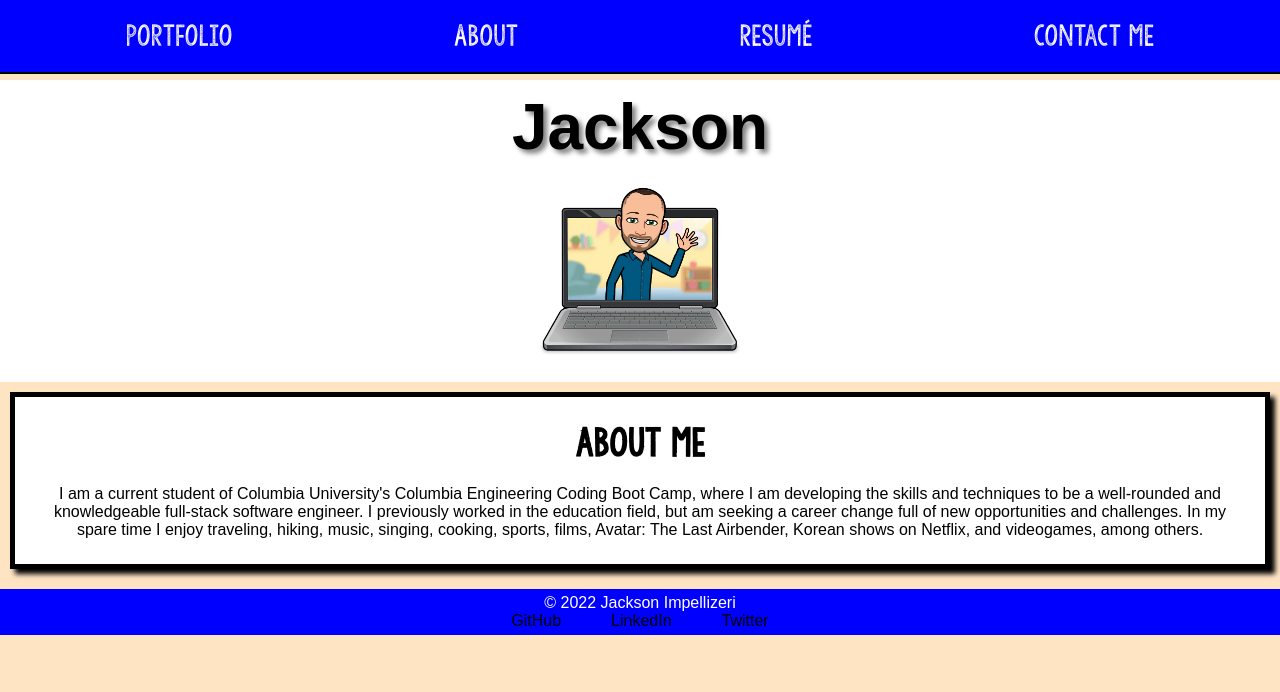
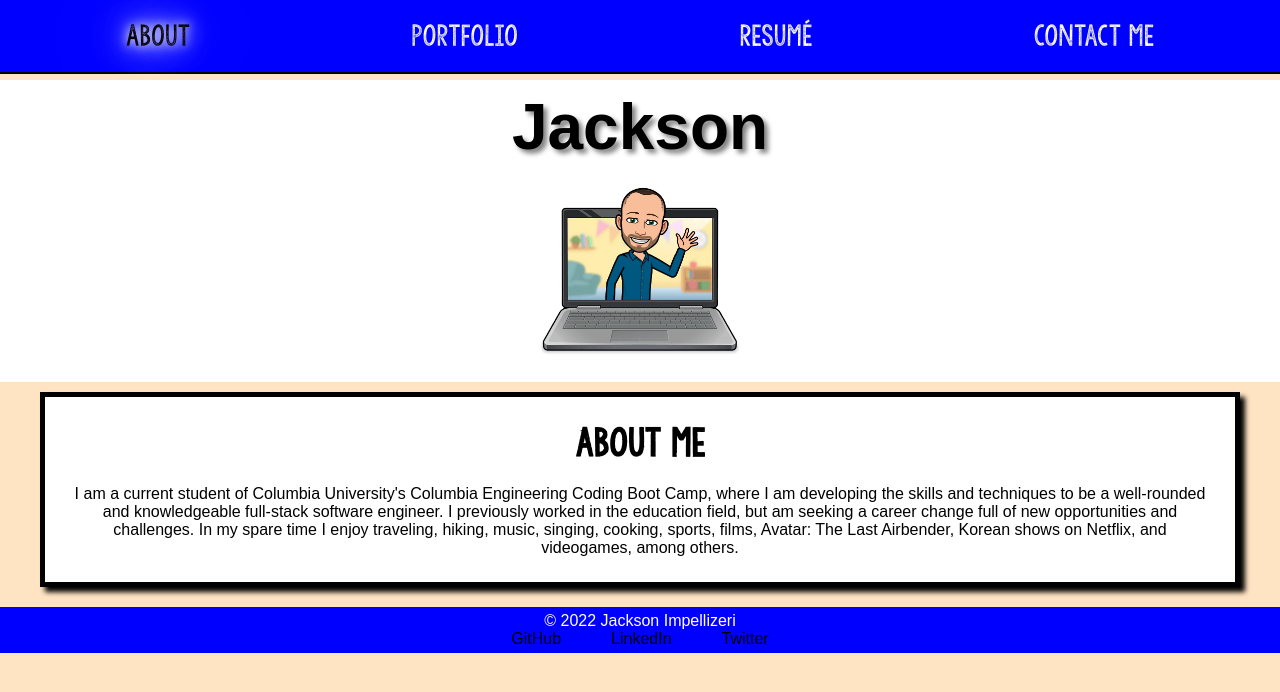
Before and after one commit to Jaxpi/react-portfolio, a React (Create React App) app: page / in a window 1280 px wide. Shown: the top 692 px of the page. Built offline with nearby package versions, Linux system fonts and the light colour scheme; a web font is replaced by a local one.

Commit message:
tried to get modal to work with no success and reverted code back

```diff
--- a/src/App.css
+++ b/src/App.css
@@ -114,8 +114,9 @@ nav ul li {
   padding: 5px;
 }
 
-.nav-link:active, .nav-link:focus {
-  color: red;
+.nav-link.active {
+  color: black;
+  text-shadow: 0 0 10px white, 0 0 20px white, 0 0 42px white, 0 0 82px white,0 0 92px white;
 }
 
 nav a {
@@ -165,8 +166,10 @@ h2:hover {
 }
 
 /* this allows the link target to be 50px down from the top so it's not hidden by the fixed nav bar */
-#about, #resume, #projects {
+#about, #resume, #portfolio {
   scroll-margin-top: 50px;
+  margin-left: 20px;
+  margin-right: 20px;
 }
 
 .resume {
@@ -280,10 +283,21 @@ footer a {
   nav ul li a {
   font-size: 50%;
   }
+  h1 {
+    font-size: 90%;
   }
+}
 
-@media screen and (max-width: 600px) {
-  h1 {
-  font-size: 90%;
+@media screen and (min-width: 1000px) {
+  #about, #resume, #portfolio {
+    margin-left: 40px;
+    margin-right: 40px;
   }
+}
+
+@media screen and (min-width: 1500px) {
+  #about, #resume, #portfolio {
+    margin-left: 60px;
+    margin-right: 60px;
   }
+}
--- a/src/components/navigation.js
+++ b/src/components/navigation.js
@@ -4,6 +4,17 @@ function Navigation({ currentPage, handlePageChange }) {
   return (
     <nav>
       <ul className="nav nav-tabs">
+
+        <li className="nav-item">
+          <a
+            href="#about"
+            onClick={() => handlePageChange("About")}
+            className={currentPage === "About" ? "nav-link active" : "nav-link"}
+          >
+            About
+          </a>
+        </li>
+
         <li className="nav-item">
           <a
             href="#portfolio"
@@ -15,15 +26,7 @@ function Navigation({ currentPage, handlePageChange }) {
             Portfolio
           </a>
         </li>
-        <li className="nav-item">
-          <a
-            href="#about"
-            onClick={() => handlePageChange("About")}
-            className={currentPage === "About" ? "nav-link active" : "nav-link"}
-          >
-            About
-          </a>
-        </li>
+
         <li className="nav-item">
           <a
             href="#resume"
--- a/src/components/pages/about.js
+++ b/src/components/pages/about.js
@@ -1,6 +1,6 @@
 const About = () => {
     return (
-      <section class="about" id="about">
+      <section className="about" id="about">
         <h2>About Me</h2>
         <p>
           I am a current student of Columbia University's Columbia Engineering
--- a/src/components/pages/contact.js
+++ b/src/components/pages/contact.js
@@ -9,7 +9,7 @@ function Contact() {
   const [email] = useState("");
   //const [name] = useState("");
   //const [message] = useState("");
-  const [setErrorMessage] = useState("");
+  const [errorMessage, setErrorMessage] = useState("");
   const {
     register,
     formState: { errors },
@@ -27,12 +27,13 @@ function Contact() {
       setErrorMessage("this is required");
       return (
         <div>
-          <ErrorMessage errors={errors} name="singleErrorInput"></ErrorMessage>
+          {/* <ErrorMessage errors={errors} name="singleErrorInput"></ErrorMessage>
           <ErrorMessage
             errors={errors}
             name="singleErrorInput"
             render={({ message }) => <p>{message}</p>}
-          ></ErrorMessage>
+          ></ErrorMessage> */}
+
         </div>
       );
     }
@@ -48,7 +49,7 @@ function Contact() {
   };
 
   return (
-    <section class="contact-submission" id="contact">
+    <section className="contact-submission" id="contact">
       <h2>Contact Me</h2>
       <section id="form">
         <form onSubmit={handleSubmit(onSubmit)}>
@@ -70,8 +71,8 @@ function Contact() {
             size="50"
             onBlur={handleFormSubmit}
             placeholder="Enter your email"
-            {...register("singleErrorInput", { required: "This is required." })}
-          ></input>
+          />
+          { errorMessage !== "" ? <p>{errorMessage}</p> : ""}
           <br></br>
           <label for="Message">Message:</label>
           <input
--- a/src/components/pages/portfolio.js
+++ b/src/components/pages/portfolio.js
@@ -1,8 +1,8 @@
 const Portfolio = () => {
   return (
-    <section class="portfolio" id="portfolio">
+    <section className="portfolio" id="portfolio">
       <h2>Portfolio</h2><br></br>
-      <div class="portfolioimages">
+      <div className="portfolioimages">
         <div id="projects">
           <figure>
             <figcaption>Boot Camp Study Guide</figcaption><a href="https://jaxpi.github.io/prework-study-guide/"><img src="./images/PWSG.png" alt="Screenshot of Boot Camp Study Guide" /></a>
```
Also changed, not shown: src/App.js (+0 -12 lines).
